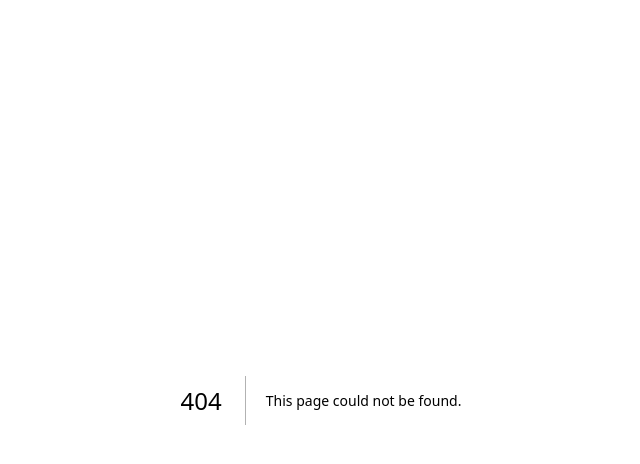
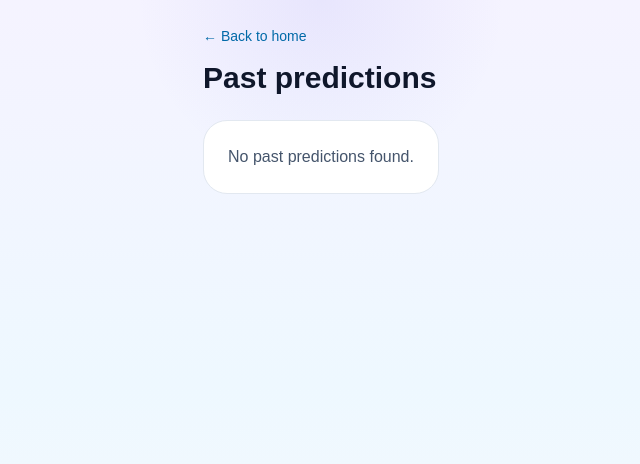
Before and after one commit to georajk/fifa-predictor, a Next.js app: page /past-predictions in a window 1280 px wide. Before the commit this address had no page. Shown: the top 464 px of the page, without its empty margins (319-959 px from the left). Built offline with nearby package versions, Linux system fonts and the light colour scheme; no server answers; the database is empty.

Commit message:
Added the Past prediction Page

```diff
--- a/app/match/[id]/page.tsx
+++ b/app/match/[id]/page.tsx
@@ -16,6 +16,12 @@ interface MatchPageProps {
   };
 }
 
+interface PredictionSummary {
+  user_name: string;
+  prediction: string;
+  amount: number;
+}
+
 export default async function MatchPage({
   params,
 }: {
@@ -28,6 +34,11 @@ export default async function MatchPage({
     .select("id, home_team, away_team, kickoff, result")
     .eq("id", id)
     .single();
+
+  const { data: predictions } = await supabase
+    .from("predictions")
+    .select("user_name, prediction, amount")
+    .eq("match_id", id);
 
   if (error || !match) {
     return (
@@ -58,6 +69,23 @@ export default async function MatchPage({
         </p>
       </div>
 
+      <section className="mb-6 rounded-3xl border border-slate-200 bg-slate-50 p-5">
+        <h2 className="text-lg font-semibold text-slate-900">Predictions made</h2>
+        {(predictions ?? []).length === 0 ? (
+          <p className="mt-2 text-sm text-slate-500">No predictions yet for this match.</p>
+        ) : (
+          <ul className="mt-3 space-y-2">
+            {(predictions as PredictionSummary[]).map((prediction) => (
+              <li key={`${prediction.user_name}-${prediction.prediction}-${prediction.amount}`} className="rounded-2xl bg-white px-3 py-2 text-sm text-slate-700">
+                <span className="font-semibold text-slate-900">{prediction.user_name}</span>{" "}
+                picked <span className="font-medium">{prediction.prediction}</span> for
+                <span className="font-semibold text-slate-900"> £{prediction.amount.toFixed(2)}</span>
+              </li>
+            ))}
+          </ul>
+        )}
+      </section>
+
       <PredictionForm match={match as MatchRow} locked={locked} />
     </main>
   );
--- a/app/page.tsx
+++ b/app/page.tsx
@@ -168,6 +168,9 @@ export default async function Home() {
           <Link href="/admin" className="rounded-full border border-indigo-200 bg-white px-4 py-2 font-medium text-indigo-700 transition hover:bg-indigo-50">
             Admin result entry
           </Link>
+          <Link href="/past-predictions" className="rounded-full border border-indigo-200 bg-white px-4 py-2 font-medium text-indigo-700 transition hover:bg-indigo-50">
+            Past predictions
+          </Link>
         </div>
       </div>
 
--- /dev/null
+++ b/app/past-predictions/page.tsx
@@ -0,0 +1,147 @@
+import Link from "next/link";
+import { supabase } from "@/lib/supabase";
+
+interface PredictionRecord {
+  user_name: string;
+  prediction: string;
+  amount: number;
+  match_id: string;
+  match_home_team: string;
+  match_away_team: string;
+  match_result: string | null;
+  match_kickoff: string;
+}
+
+interface MatchSummary {
+  id: string;
+  home_team: string;
+  away_team: string;
+  result: string | null;
+  kickoff: string;
+}
+
+export const dynamic = "force-dynamic";
+
+export default async function PastPredictionsPage() {
+  const [{ data: predictions, error: predictionsError }, { data: matches, error: matchesError }] =
+    await Promise.all([
+      supabase.from("predictions").select("user_name, prediction, amount, match_id"),
+      supabase.from("matches").select("id, home_team, away_team, result, kickoff"),
+    ]);
+
+  if (predictionsError || matchesError) {
+    return (
+      <main className="p-6">
+        <h1 className="text-3xl font-bold">Past predictions</h1>
+        <p className="mt-3 text-red-600">Failed to load past predictions.</p>
+      </main>
+    );
+  }
+
+  const matchMap = new Map<string, MatchSummary>();
+  (matches ?? []).forEach((match) => {
+    if (match.result !== null) {
+      matchMap.set(match.id, match);
+    }
+  });
+
+  const records: PredictionRecord[] = (predictions ?? [])
+    .map((prediction) => {
+      const match = matchMap.get(prediction.match_id);
+
+      if (!match) {
+        return null;
+      }
+
+      return {
+        user_name: prediction.user_name,
+        prediction: prediction.prediction,
+        amount: Number(prediction.amount ?? 0),
+        match_id: prediction.match_id,
+        match_home_team: match.home_team,
+        match_away_team: match.away_team,
+        match_result: match.result,
+        match_kickoff: match.kickoff,
+      };
+    })
+    .filter(Boolean) as PredictionRecord[];
+
+  const groupedByMatch = records.reduce<Record<string, PredictionRecord[]>>((acc, record) => {
+    const list = acc[record.match_id] ?? [];
+    list.push(record);
+    acc[record.match_id] = list;
+    return acc;
+  }, {});
+
+  return (
+    <main className="mx-auto max-w-6xl p-6">
+      <div className="mb-6 flex items-center justify-between gap-4">
+        <div>
+          <Link href="/" className="text-sm font-medium text-sky-700 hover:underline">
+            ← Back to home
+          </Link>
+          <h1 className="mt-3 text-3xl font-bold text-slate-900">Past predictions</h1>
+        </div>
+      </div>
+
+      {records.length === 0 ? (
+        <section className="rounded-3xl border border-slate-200 bg-white p-6">
+          <p className="text-slate-600">No past predictions found.</p>
+        </section>
+      ) : (
+        <section className="space-y-4">
+          {Object.entries(groupedByMatch).map(([matchId, matchRecords]) => {
+            const firstRecord = matchRecords[0];
+            const matchResult = firstRecord.match_result;
+            const matchLabel = `${firstRecord.match_home_team} vs ${firstRecord.match_away_team}`;
+            const isMatchWonByPrediction = (prediction: string) => prediction === matchResult;
+
+            return (
+              <article
+                key={matchId}
+                className="rounded-3xl border border-slate-200 bg-white p-5 shadow-sm"
+              >
+                <div className="flex flex-col gap-2 md:flex-row md:items-center md:justify-between">
+                  <div>
+                    <p className="text-sm font-semibold text-slate-500">Match</p>
+                    <h2 className="text-xl font-semibold text-slate-900">{matchLabel}</h2>
+                  </div>
+                  <span className="rounded-full bg-slate-100 px-3 py-1 text-sm font-semibold text-slate-700">
+                    Result: {matchResult ?? "Pending"}
+                  </span>
+                </div>
+
+                <div className="mt-4 space-y-2">
+                  {matchRecords.map((record) => {
+                    const isWon = isMatchWonByPrediction(record.prediction);
+                    const statusLabel = isWon ? "Won" : "Lost";
+                    const statusClass = isWon
+                      ? "bg-emerald-100 text-emerald-800"
+                      : "bg-rose-100 text-rose-800";
+
+                    return (
+                      <div
+                        key={`${matchId}-${record.user_name}`}
+                        className="flex flex-col gap-2 rounded-2xl bg-slate-50 p-3 md:flex-row md:items-center md:justify-between"
+                      >
+                        <div>
+                          <p className="font-medium text-slate-900">{record.user_name}</p>
+                          <p className="text-sm text-slate-600">
+                            Predicted {record.prediction} · £{record.amount.toFixed(2)}
+                          </p>
+                        </div>
+                        <span className={`inline-flex w-fit rounded-full px-3 py-1 text-sm font-semibold ${statusClass}`}>
+                          {statusLabel}
+                        </span>
+                      </div>
+                    );
+                  })}
+                </div>
+              </article>
+            );
+          })}
+        </section>
+      )}
+    </main>
+  );
+}
```
